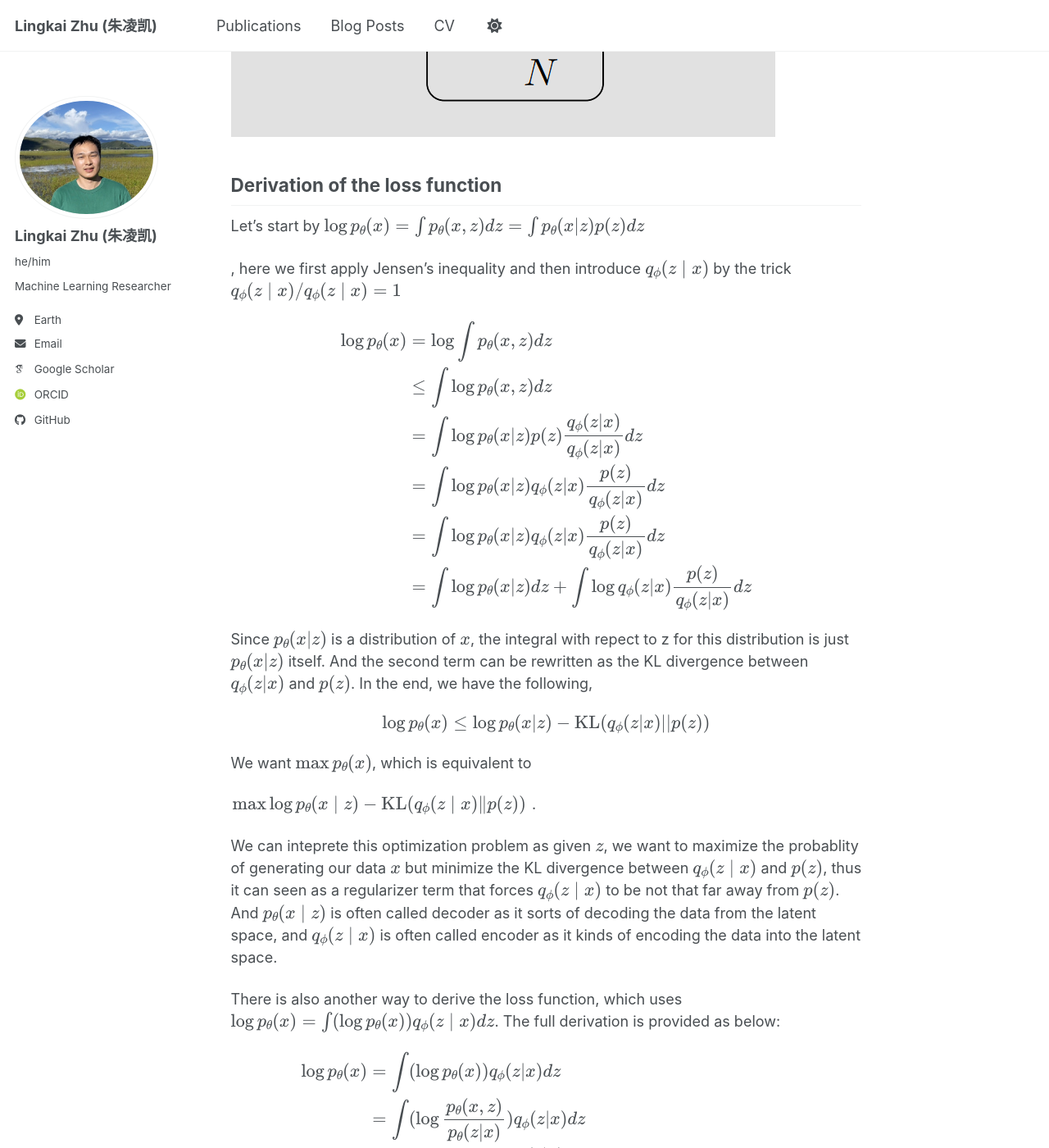
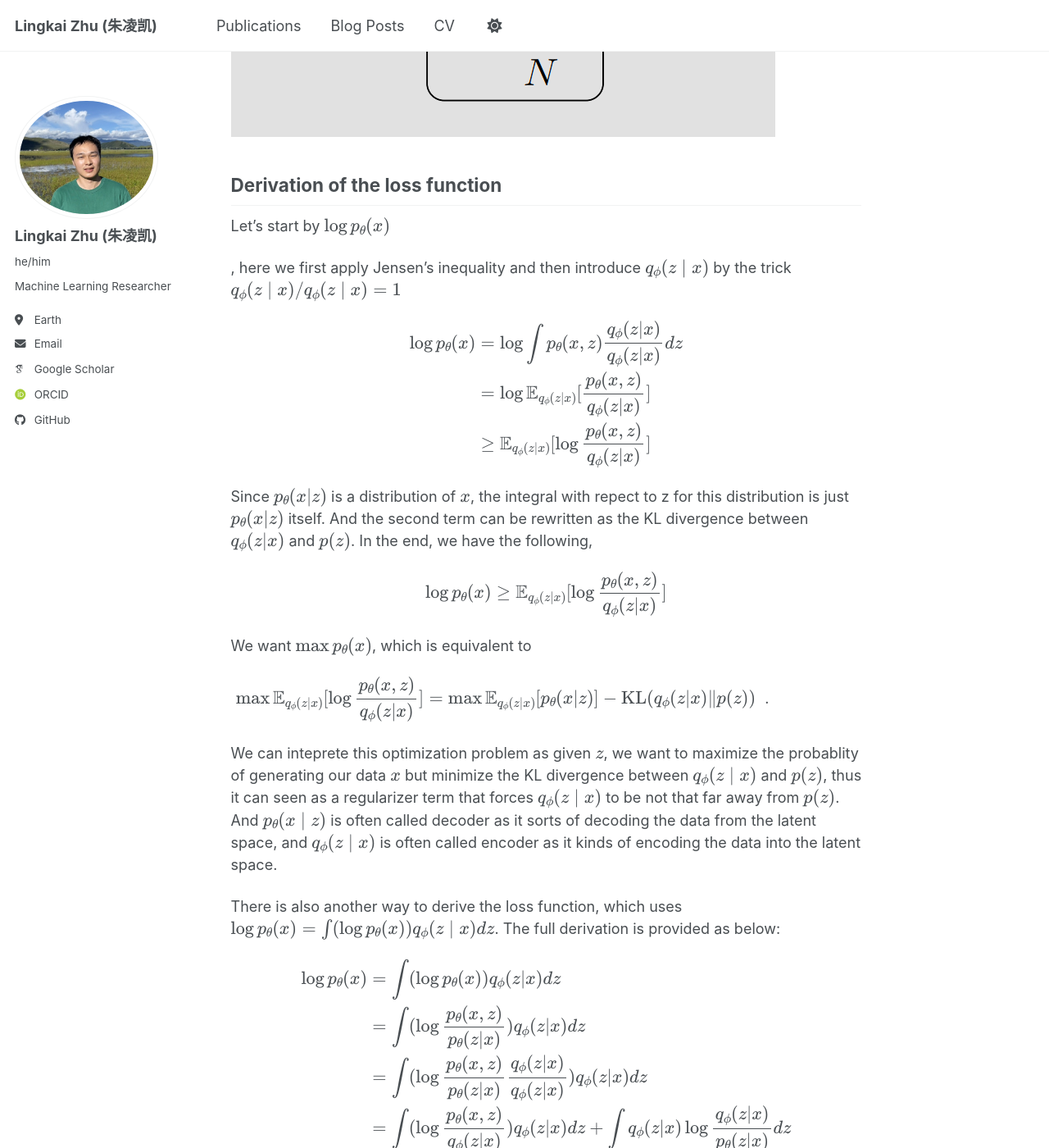
Before and after one commit to LingkaiZhu1999/LingkaiZhu1999.github.io, a Jekyll site: the page built from _posts/2026-05-16-vae.md, in a window 1280 px wide and 1400 px high, scrolled down 1564 px. Shown: the whole window at 82% size. Built offline with Jekyll 4.4.1, drawn with Linux system fonts in a browser that asks for light colours; some web fonts are replaced; a script bundle is joined from its source files by our own code; library files that are not in the unit come from our copies; some of the changed text lies outside the part shown.

Commit message:
fix error in loss functions

```diff
--- a/_posts/2026-05-16-vae.md
+++ b/_posts/2026-05-16-vae.md
@@ -28,7 +28,7 @@ Derivation of the loss function
 ------
 Let's start by
 $$
-\log p_{\theta}(x) = \int p_{\theta} (x, z) dz = \int p_{\theta} (x|z) p(z) dz
+\log p_{\theta}(x)
 $$
 
 , here we first apply Jensen's inequality and then introduce $$q_{\phi}(z \mid x)$$ by the trick $$ q_{\phi}(z \mid x) / q_{\phi}(z \mid x) = 1$$
@@ -36,12 +36,9 @@ $$
 $$
 \begin{aligned}
 \log p_{\theta}(x)
-&= \log \int p_{\theta} (x, z) dz \\
-&\leq \int \log p_{\theta} (x, z) dz \\
-&= \int \log  p_{\theta} (x|z) p(z) \frac{q_{\phi}(z|x)}{q_{\phi}(z|x)} dz \\
-&= \int \log  p_{\theta} (x|z) q_{\phi}(z|x) \frac{p(z)}{q_{\phi}(z|x)} dz \\
-&= \int \log p_{\theta} (x|z) q_{\phi}(z|x) \frac{p(z)}{q_{\phi}(z|x)} dz \\
-&= \int \log p_{\theta} (x|z) dz + \int \log q_{\phi}(z|x) \frac{p(z)}{q_{\phi}(z|x)} dz \\
+&= \log \int p_{\theta} (x, z) \frac{q_{\phi}(z|x)}{q_{\phi}(z|x)} dz \\
+&= \log \mathbb{E}_{q_{\phi}(z|x)}[\frac{p_{\theta} (x, z)}{q_{\phi}(z|x)}] \\
+&\geq \mathbb{E}_{q_{\phi}(z|x)}[\log \frac{p_{\theta} (x, z)}{q_{\phi}(z|x)}]
 \end{aligned}
 $$
 
@@ -49,14 +46,14 @@ Since $$p_{\theta}(x|z) $$ is a distribution of $$x$$, the integral with repect
 In the end, we have the following,
 
 $$
-\log p_{\theta}(x) \leq \log p_{\theta} (x|z) - \text{KL}(q_\phi(z|x)||p(z))
+\log p_{\theta}(x) \geq \mathbb{E}_{q_{\phi}(z|x)}[\log \frac{p_{\theta} (x, z)}{q_{\phi}(z|x)}]
 $$
 
 We want $$\max p_{\theta}(x)$$, which is equivalent to
 
 $$
 \begin{aligned}
-\max \log p_{\theta}(x \mid z) - \text{KL}(q_\phi(z\mid x) \| p(z))
+\max \mathbb{E}_{q_{\phi}(z|x)}[\log \frac{p_{\theta} (x, z)}{q_{\phi}(z|x)}] = \max \mathbb{E}_{q_{\phi}(z|x)}[p_\theta(x|z)] - \text{KL}(q_\phi(z|x)\| p(z))
 \end{aligned}
 $$
 .
```
